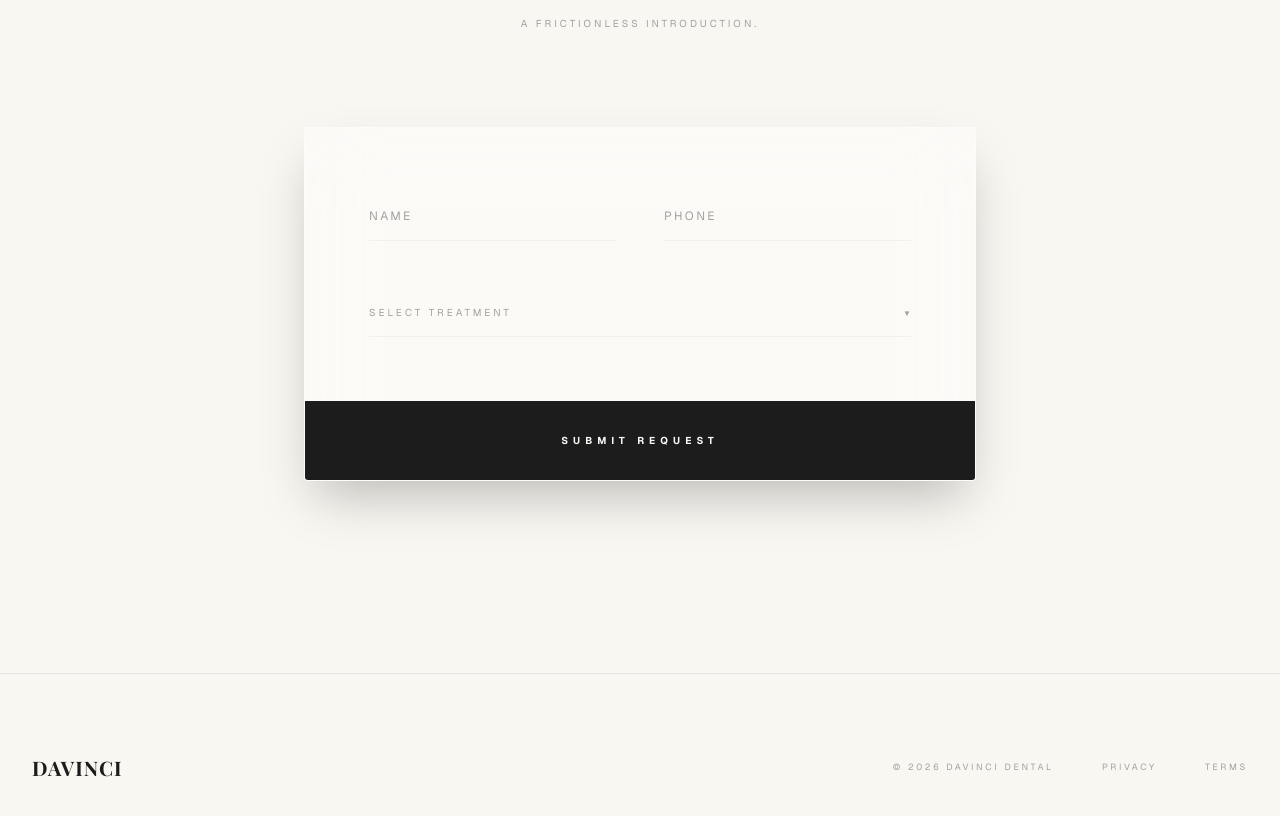
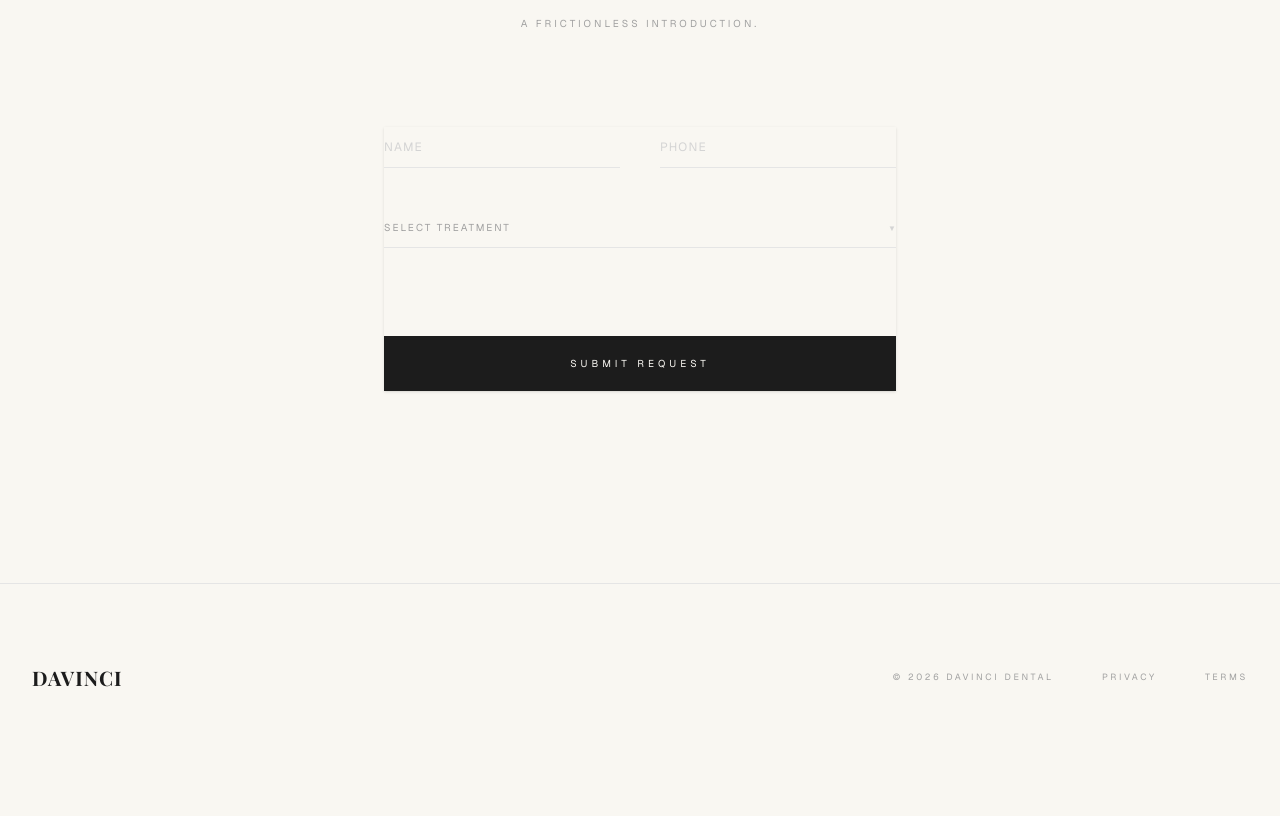
Before and after one commit to socraticblock/davinci, a Next.js app: page / in a window 1280 px wide. Shown: the part 2772-3588 px from the top of the page. After the commit the page ends 3544 px from the top, so only its background shows below. Built offline with nearby package versions, Linux system fonts and the light colour scheme; a web font is replaced by a local one.

Commit message:
feat: implement landing page with animated sections and contact form

```diff
--- a/src/app/page.tsx
+++ b/src/app/page.tsx
@@ -213,14 +213,13 @@ function ContactSection() {
         <motion.p variants={settleUp} className="text-[10px] uppercase tracking-[0.3em] text-neutral-400">A frictionless introduction.</motion.p>
       </motion.div>
 
-      <form className="w-full flex flex-col max-w-2xl bg-white/40 backdrop-blur-2xl border border-white/40 rounded-sm shadow-2xl overflow-hidden" onSubmit={(e) => e.preventDefault()}>
-        <div className="p-12 md:p-16 flex flex-col gap-12">
-          <div className="grid grid-cols-1 md:grid-cols-2 gap-12">
+      <form className="w-full flex shadow-sm flex-col gap-10 max-w-lg" onSubmit={(e) => e.preventDefault()}>
+        <div className="grid grid-cols-1 md:grid-cols-2 gap-10">
           <div className="w-full relative group">
             <input
               type="text"
               placeholder="Name"
-                className="w-full bg-transparent border-b border-neutral-200/50 py-4 font-sans text-xs uppercase tracking-[0.2em] text-foreground placeholder:text-neutral-400 focus:outline-none focus:border-accent transition-colors"
+              className="w-full bg-transparent border-b border-neutral-200 py-3 font-sans text-xs uppercase tracking-widest text-foreground placeholder:text-neutral-300 focus:outline-none focus:border-accent transition-colors"
             />
           </div>
 
@@ -228,14 +227,14 @@ function ContactSection() {
             <input
               type="tel"
               placeholder="Phone"
-                className="w-full bg-transparent border-b border-neutral-200/50 py-4 font-sans text-xs uppercase tracking-[0.2em] text-foreground placeholder:text-neutral-400 focus:outline-none focus:border-accent transition-colors"
+              className="w-full bg-transparent border-b border-neutral-200 py-3 font-sans text-xs uppercase tracking-widest text-foreground placeholder:text-neutral-300 focus:outline-none focus:border-accent transition-colors"
             />
           </div>
         </div>
 
         <div className="w-full relative group">
           <select
-              className="w-full appearance-none bg-transparent border-b border-neutral-200/50 py-4 font-sans text-[10px] uppercase tracking-[0.3em] text-neutral-400 focus:text-foreground focus:outline-none focus:border-accent transition-colors rounded-none cursor-pointer"
+            className="w-full appearance-none bg-transparent border-b border-neutral-200 py-3 font-sans text-[10px] uppercase tracking-[0.2em] text-neutral-400 focus:text-foreground focus:outline-none focus:border-accent transition-colors rounded-none"
             defaultValue=""
           >
             <option value="" disabled>Select Treatment</option>
@@ -243,17 +242,16 @@ function ContactSection() {
             <option value="implant">Implantology</option>
             <option value="prevention">Prevention</option>
           </select>
-            <div className="absolute right-0 top-1/2 -translate-y-1/2 pointer-events-none text-neutral-400 text-[8px]">
+          <div className="absolute right-0 top-1/2 -translate-y-1/2 pointer-events-none text-neutral-300 text-[8px]">
             ▼
-            </div>
           </div>
         </div>
 
         <motion.button
-          whileHover={{ scale: 1 }}
+          whileHover={{ scale: 1.02 }}
           whileTap={{ scale: 0.98 }}
           type="submit"
-          className="w-full bg-foreground text-background py-8 uppercase tracking-[0.5em] font-sans text-[10px] hover:bg-accent transition-colors duration-500 font-bold"
+          className="w-full mt-12 bg-foreground text-background py-5 uppercase tracking-[0.4em] font-sans text-[10px] hover:bg-accent transition-colors duration-500"
         >
           Submit Request
         </motion.button>
```
Lines whose indentation alone changed are shown as unchanged.
